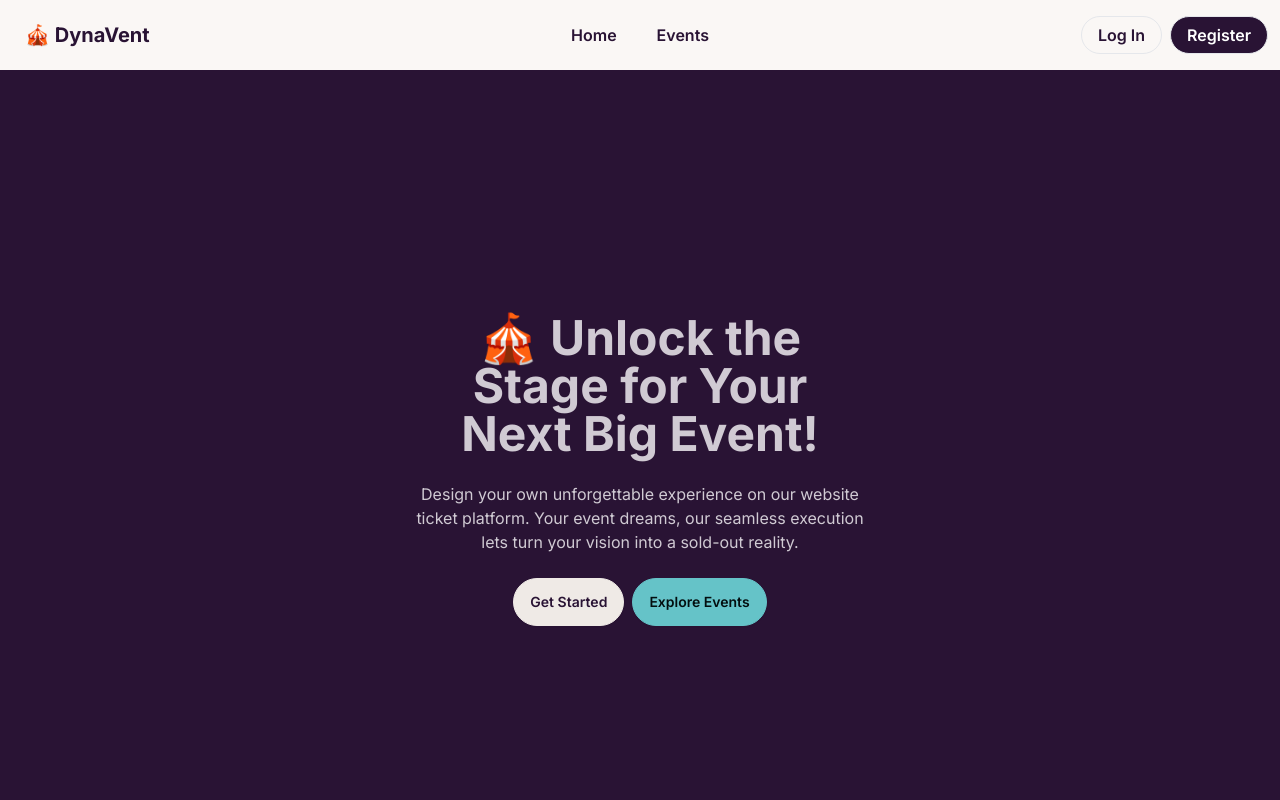
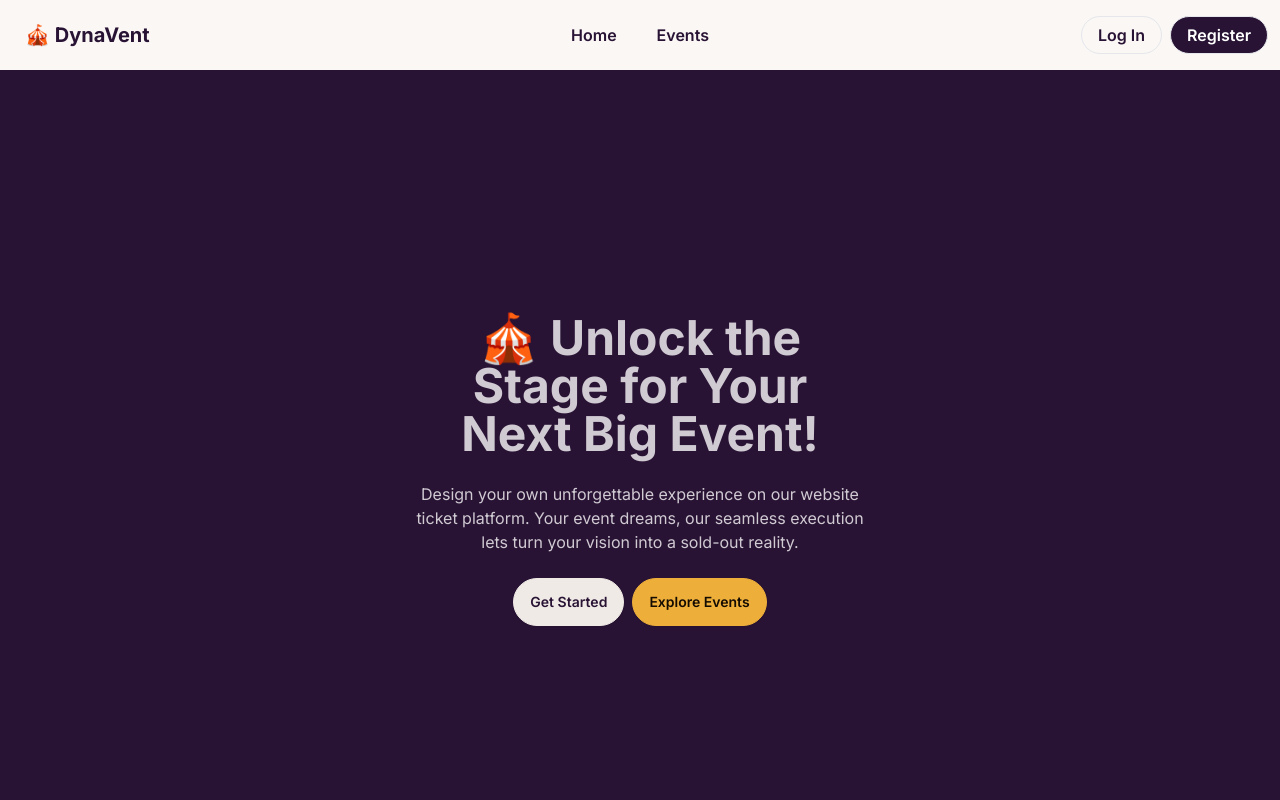
Before and after one commit to panjips/eventmakers, a Next.js app: page / in a window 1280 px wide. Shown: the top 800 px of the page. Built offline with nearby package versions, Linux system fonts and the light colour scheme; no server answers.

Commit message:
style(hero): change color button explore events

```diff
--- a/src/app/(home)/[eventid]/page.js
+++ b/src/app/(home)/[eventid]/page.js
@@ -3,8 +3,7 @@ import { SingleEvent } from '@/components/single-event/components/singleEvent';
 import useSingleData from '@/components/single-event/hooks/useSingleData';
 
 export const metadata = {
-    title: 'Detail Event | DynaVent',
-    description: 'Simple Events Management Nextjs'
+    title: 'Detail Event | DynaVent'
 };
 
 export default async function EventPage({ params }) {
--- a/src/app/(home)/layout.js
+++ b/src/app/(home)/layout.js
@@ -1,8 +1,7 @@
 import { Navbar } from '@/components/shared/navbar';
 
 export const metadata = {
-    title: 'Home | DynaVent',
-    description: 'Simple Events Management Nextjs'
+    title: 'Home | DynaVent'
 };
 
 export default function HomeLayout({ children }) {
--- a/src/app/layout.js
+++ b/src/app/layout.js
@@ -5,6 +5,7 @@ import 'react-toastify/dist/ReactToastify.css';
 const inter = Inter({ subsets: ['latin'] });
 
 export const metadata = {
+    description: 'Simple Events Management Nextjs',
     icons: {
         icon: '/icon.png'
     }
--- a/src/components/landing/components/hero.jsx
+++ b/src/components/landing/components/hero.jsx
@@ -19,7 +19,7 @@ export const Hero = () => {
                         </button>
                     </Link>
                     <Link href={'/#events'}>
-                        <button className="btn btn-primary">
+                        <button className="btn btn-accent">
                             Explore Events
                         </button>
                     </Link>
```
